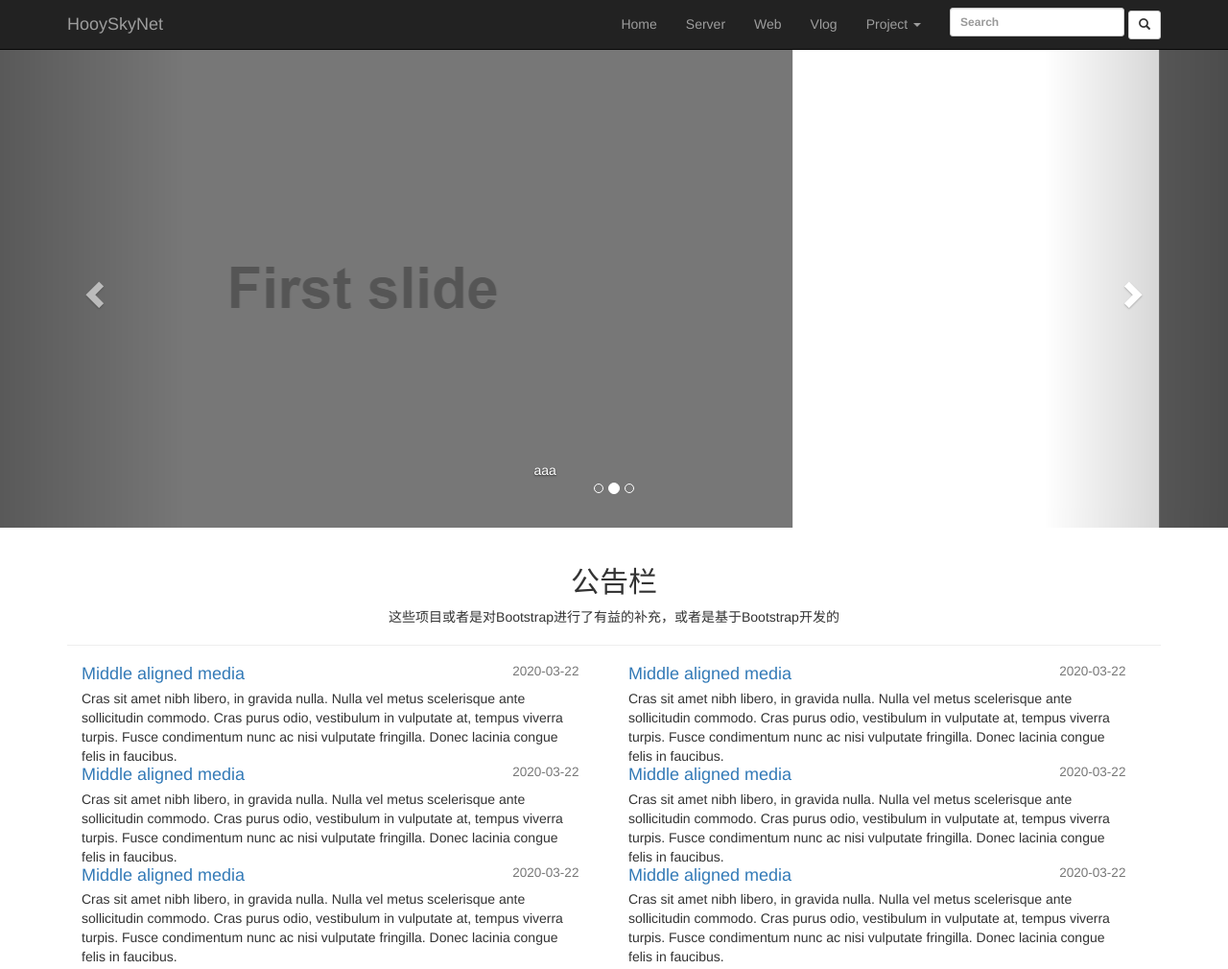
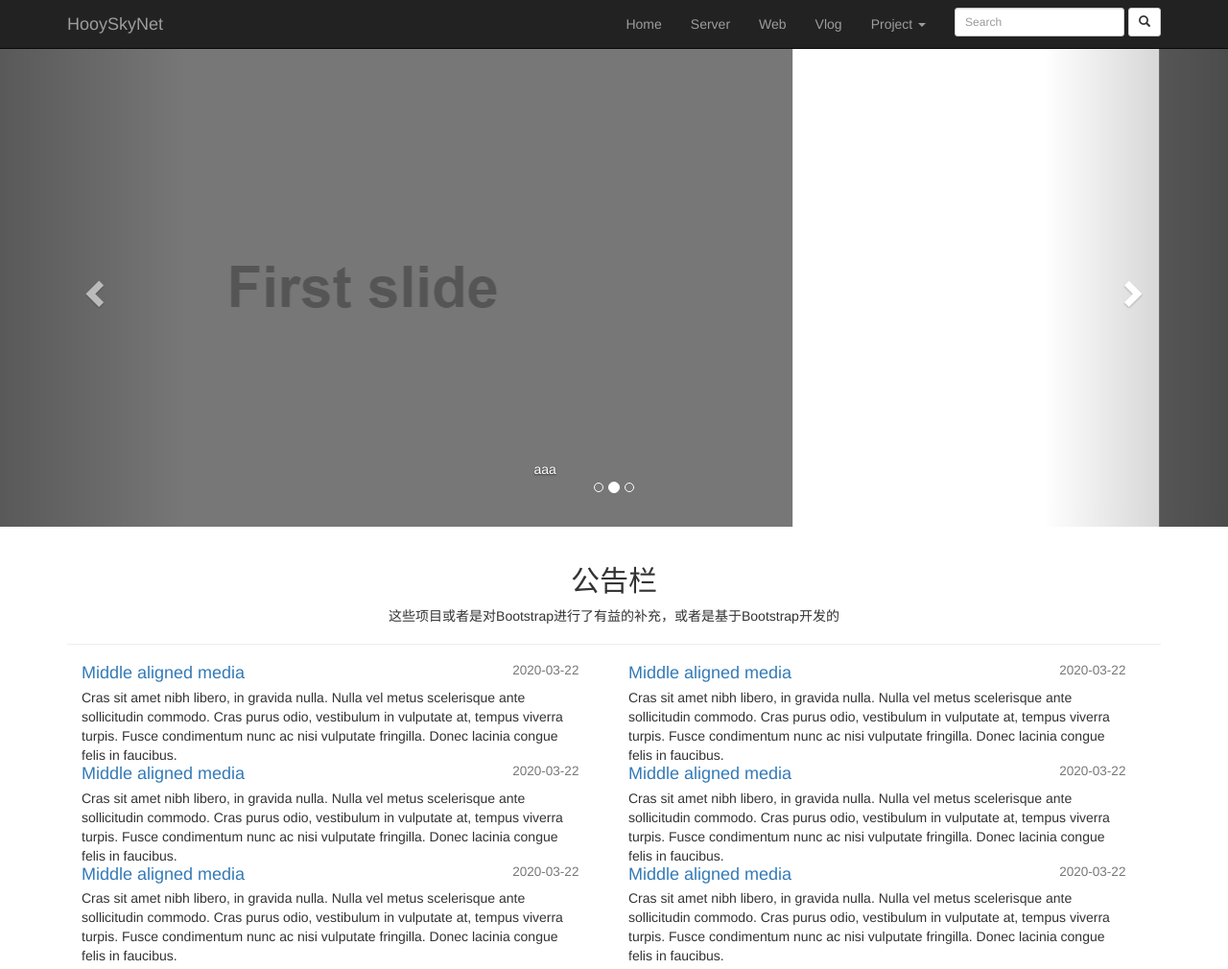
Before and after one commit to hooyantsing/hooy-skynet, a plain HTML site: page templates/HooySkyNet.html in a window 1280 px wide. Shown: the top 1010 px of the page at 96% size. Drawn offline with Linux system fonts and the light colour scheme.

Commit message:
v.2.0.1 -1- 修复label标签bug。

```diff
--- a/static/css/index.css
+++ b/static/css/index.css
@@ -30,8 +30,8 @@
     z-index: 1;
 }
 
-.navbar{
-    margin-bottom: 0px;
+.navbar {
+    margin-bottom: 0;
 }
 
 .page-header-center {
@@ -120,3 +120,10 @@
     height: 80px;
     overflow: hidden;
 }
+
+.nucss-lb {
+    display: inline;
+    max-width: none;
+    margin-bottom: 0;
+    font-weight: 400;
+}
--- a/templates/HooySkyNet.html
+++ b/templates/HooySkyNet.html
@@ -33,7 +33,7 @@
             <div class="collapse navbar-collapse" id="navigation">
                 <form class="navbar-form navbar-right">
                     <div class="form-group">
-                        <label>
+                        <label class="nucss-lb">
                             <input type="text" class="form-control input-sm" placeholder="Search">
                         </label>
                     </div>
```
